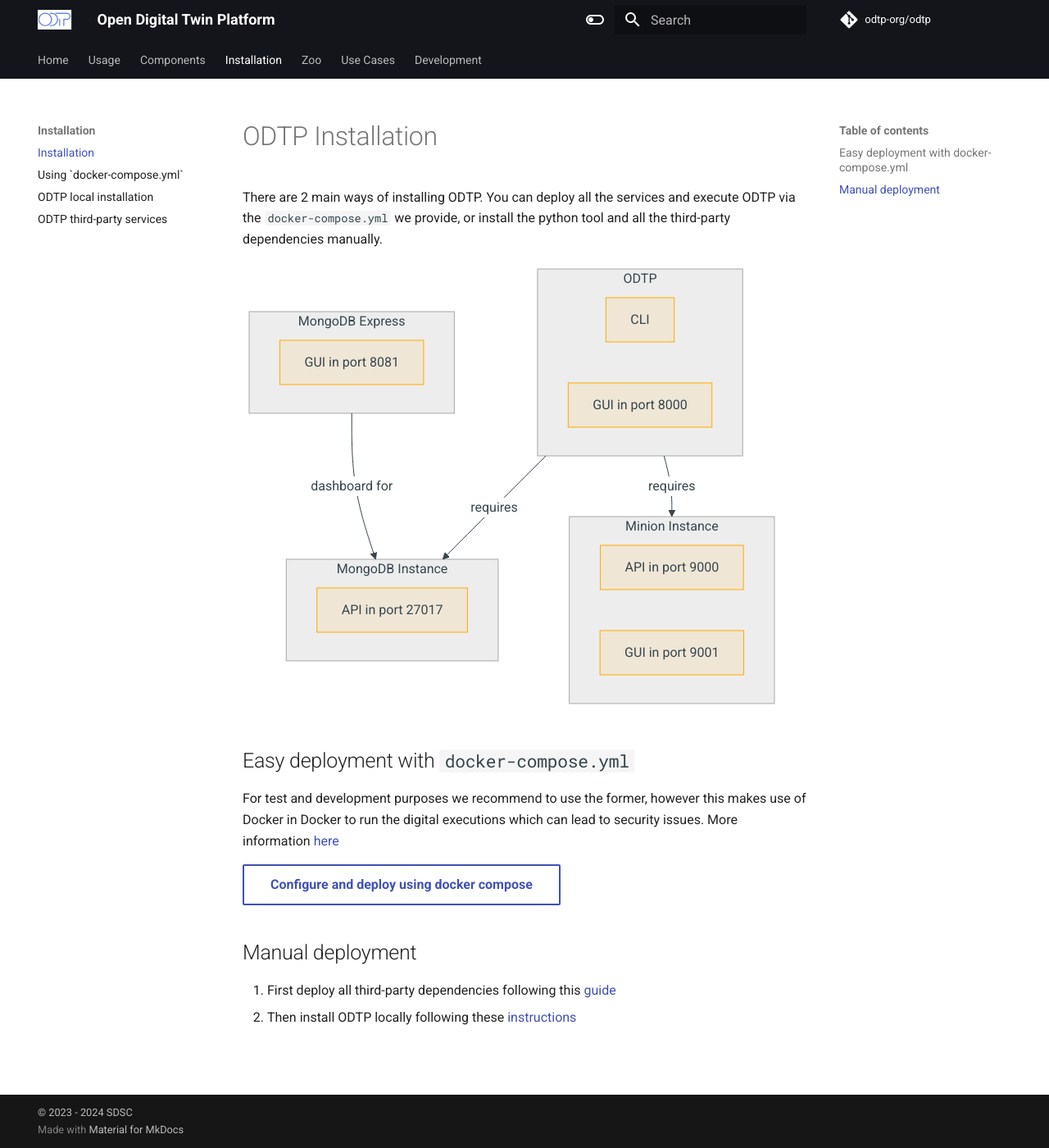
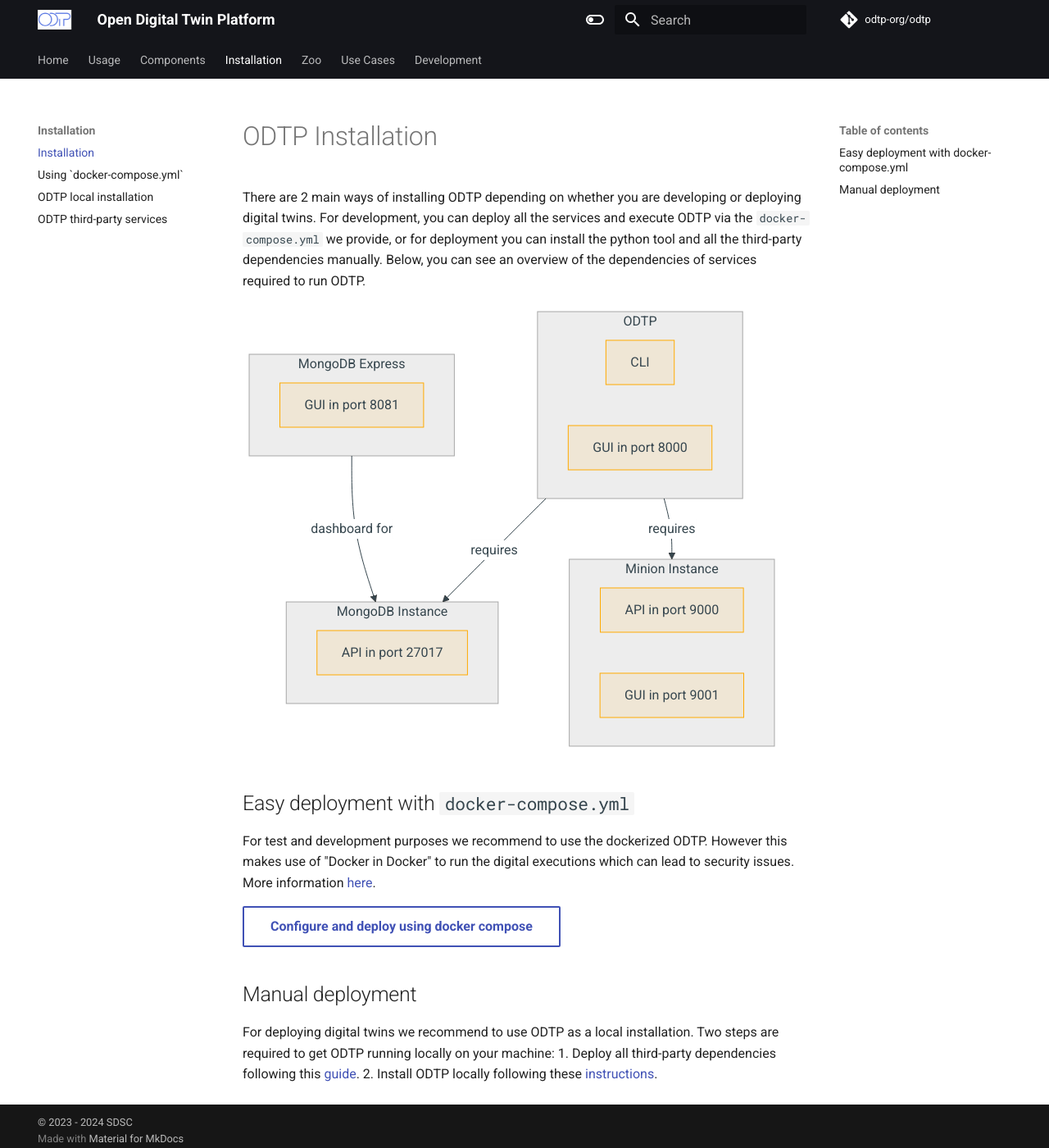
Before and after one commit to odtp-org/odtp-manuals, an MkDocs documentation site: the page built from docs/installation/odtp-installation.md, in a window 1280 px wide and 1400 px high. Shown: the whole window at 82% size. Built offline with MkDocs 1.6.1 and Material for MkDocs 9.7.7, drawn with Linux system fonts in a browser that asks for light colours; a script that is not in the unit is left out; comment, search, counter and statistics services are not loaded.

Commit message:
Update odtp-installation.md
Make installation option description more verbose to help users choose.

````diff
--- a/docs/installation/odtp-installation.md
+++ b/docs/installation/odtp-installation.md
@@ -1,6 +1,8 @@
 # ODTP Installation
 
-There are 2 main ways of installing ODTP. You can deploy all the services and execute ODTP via the `docker-compose.yml` we provide, or install the python tool and all the third-party dependencies manually.
+There are 2 main ways of installing ODTP depending on whether you are developing or deploying digital twins.
+For development, you can deploy all the services and execute ODTP via the `docker-compose.yml` we provide, or for deployment you can install the python tool and all the third-party dependencies manually.
+Below, you can see an overview of the dependencies of services required to run ODTP.
 
 ``` mermaid
 graph TD;
@@ -25,13 +27,16 @@ graph TD;
 ```
 
 ## Easy deployment with `docker-compose.yml`
-For test and development purposes we recommend to use the former, however this makes use of Docker in Docker to run the digital executions which can lead to security issues. More information [here]()
+For test and development purposes we recommend to use the dockerized ODTP.
+However this makes use of "Docker in Docker" to run the digital executions which can lead to security issues. More information [here](https://jpetazzo.github.io/2015/09/03/do-not-use-docker-in-docker-for-ci/).
 
 [Configure and deploy using docker compose](docker-compose.md){ .md-button }
 
 ## Manual deployment
 
-1. First deploy all third-party dependencies following this [guide](odtp-third-party-services.md)
-2. Then install ODTP locally following these [instructions](odtp-local-installation.md)
+For deploying digital twins we recommend to use ODTP as a local installation.
+Two steps are required to get ODTP running locally on your machine:
+1. Deploy all third-party dependencies following this [guide](odtp-third-party-services.md).
+2. Install ODTP locally following these [instructions](odtp-local-installation.md).
 
 <script src="https://hypothes.is/embed.js" async></script>
````
